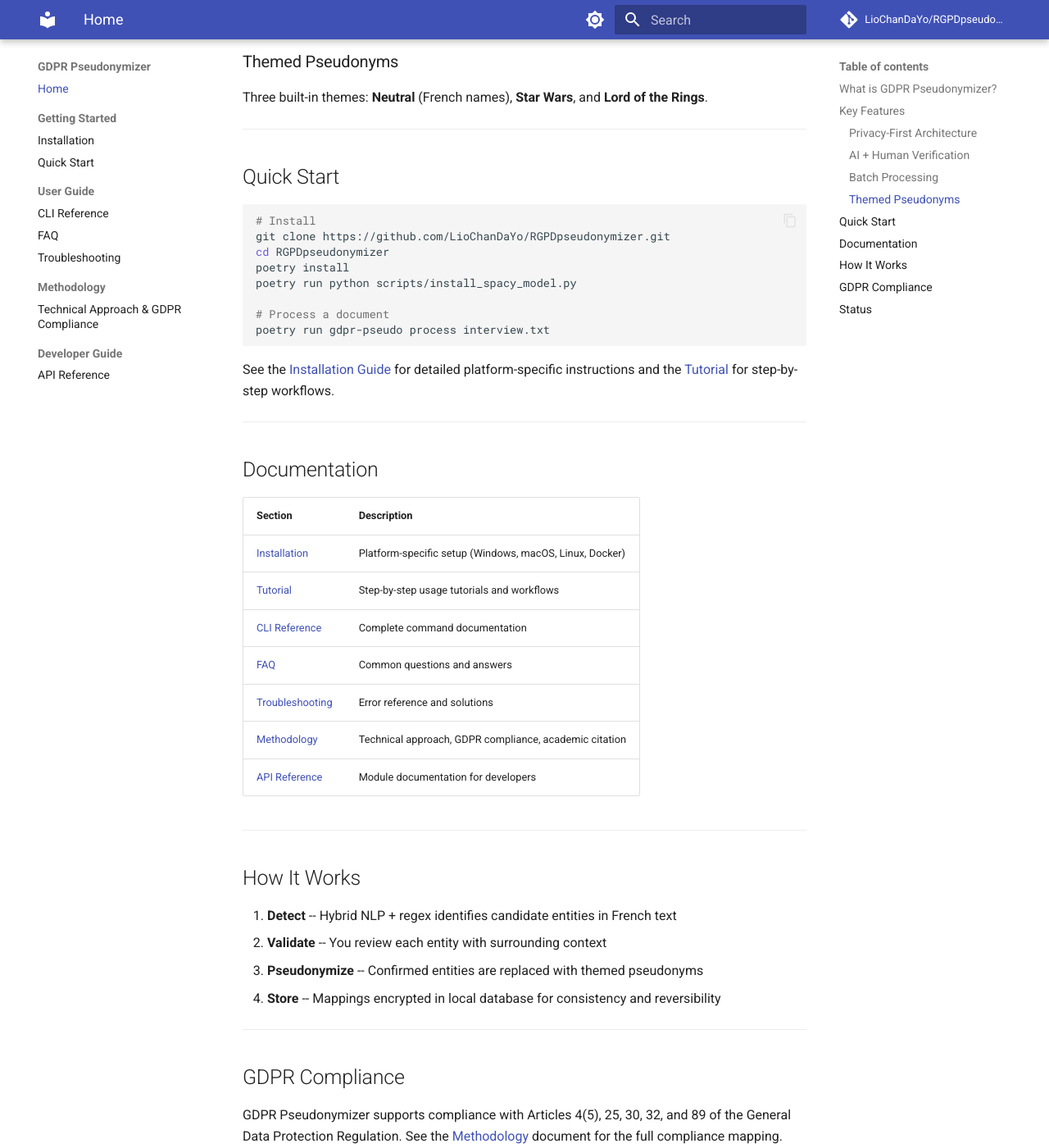
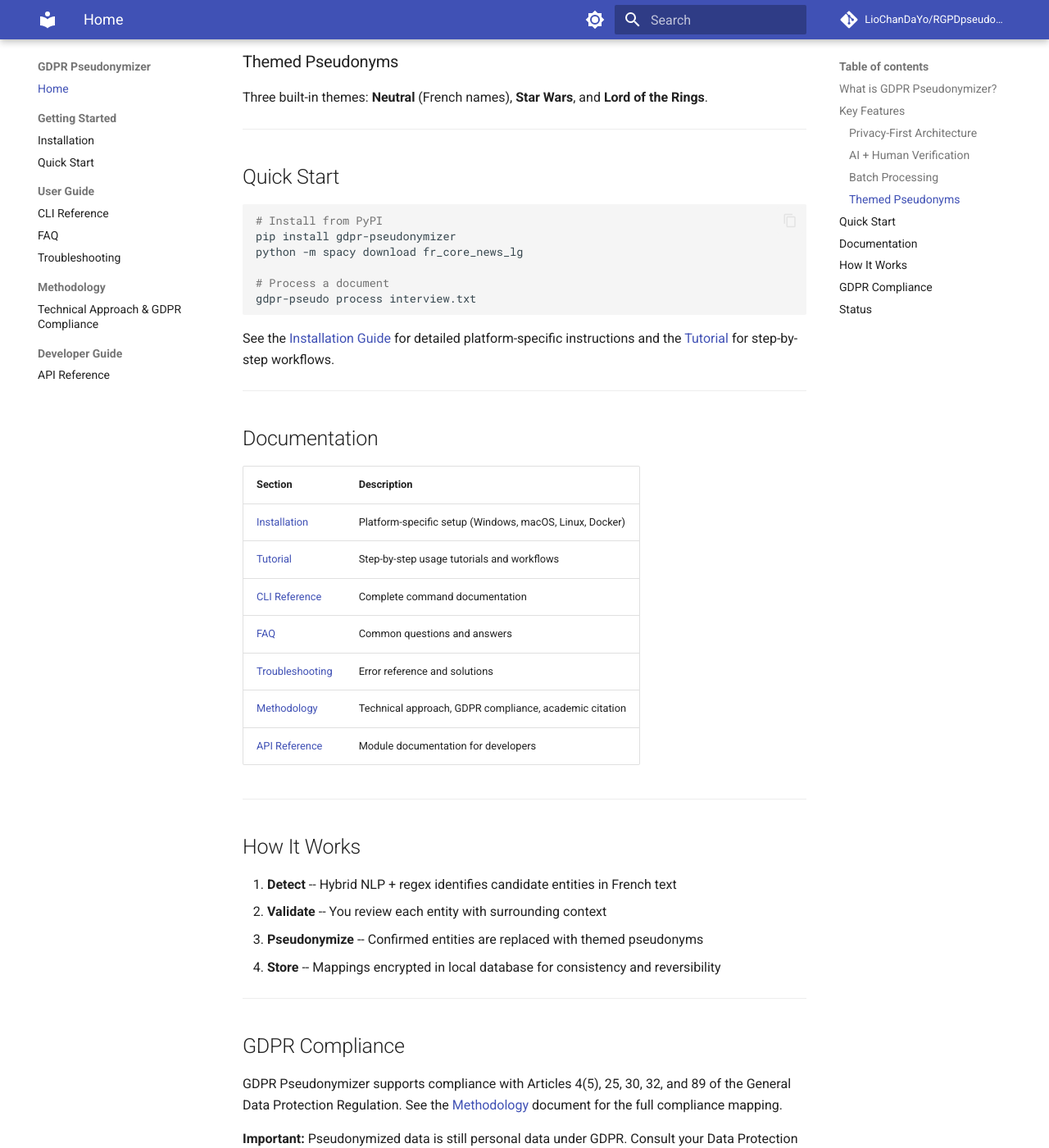
Before and after one commit to LioChanDaYo/RGPDpseudonymizer, an MkDocs documentation site: the page built from docs/index.md, in a window 1280 px wide and 1400 px high, scrolled down 1371 px. Shown: the whole window at 82% size. Built offline with MkDocs 1.6.1 and Material for MkDocs 9.7.7, drawn with Linux system fonts in a browser that asks for light colours; comment, search, counter and statistics services are not loaded; some of the changed text lies outside the part shown.

Commit message:
docs: update MkDocs site for v1.0.0
Update index.md status to v1.0.0, add pip install as primary Quick Start,
exclude release-announcement and metrics-tracking from docs build.

Co-Authored-By: Claude Opus 4.6 <noreply@anthropic.com>

````diff
--- a/docs/index.md
+++ b/docs/index.md
@@ -51,14 +51,12 @@ Three built-in themes: **Neutral** (French names), **Star Wars**, and **Lord of
 ## Quick Start
 
 ```bash
-# Install
-git clone https://github.com/LioChanDaYo/RGPDpseudonymizer.git
-cd RGPDpseudonymizer
-poetry install
-poetry run python scripts/install_spacy_model.py
+# Install from PyPI
+pip install gdpr-pseudonymizer
+python -m spacy download fr_core_news_lg
 
 # Process a document
-poetry run gdpr-pseudo process interview.txt
+gdpr-pseudo process interview.txt
 ```
 
 See the [Installation Guide](installation.md) for detailed platform-specific instructions and the [Tutorial](tutorial.md) for step-by-step workflows.
@@ -98,7 +96,7 @@ GDPR Pseudonymizer supports compliance with Articles 4(5), 25, 30, 32, and 89 of
 
 ## Status
 
-**Current version:** v0.1.0-alpha (seeking early adopter feedback)
+**Current version:** v1.0.0 (Public Release — February 2026)
 
 **Supported:** Python 3.10-3.12 | Windows, macOS, Linux | .txt and .md formats | French language
 
--- a/mkdocs.yml
+++ b/mkdocs.yml
@@ -48,6 +48,8 @@ exclude_docs: |
   nlp-benchmark-report.md
   positioning-messaging-*.md
   validation-ui-spec*.md
+  release-announcement-*.md
+  metrics-tracking.md
 
 validation:
   nav:
````
